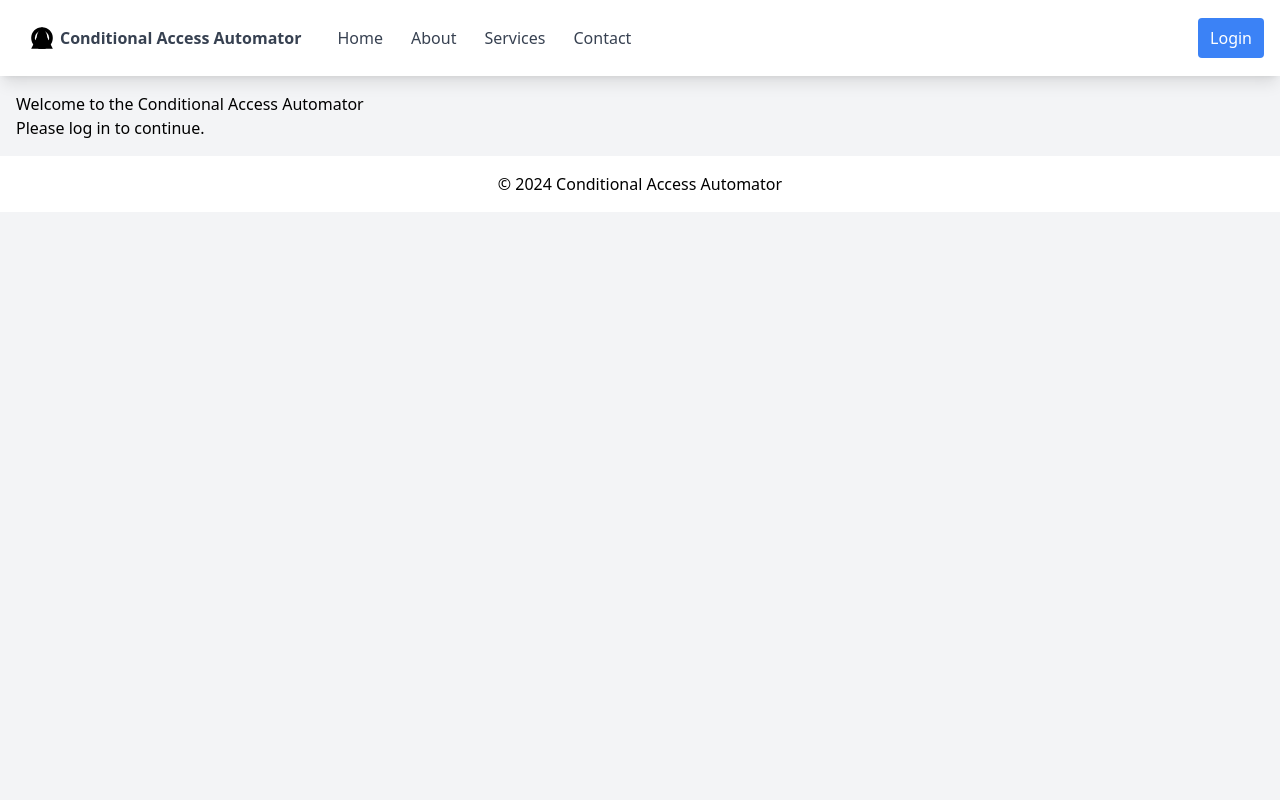
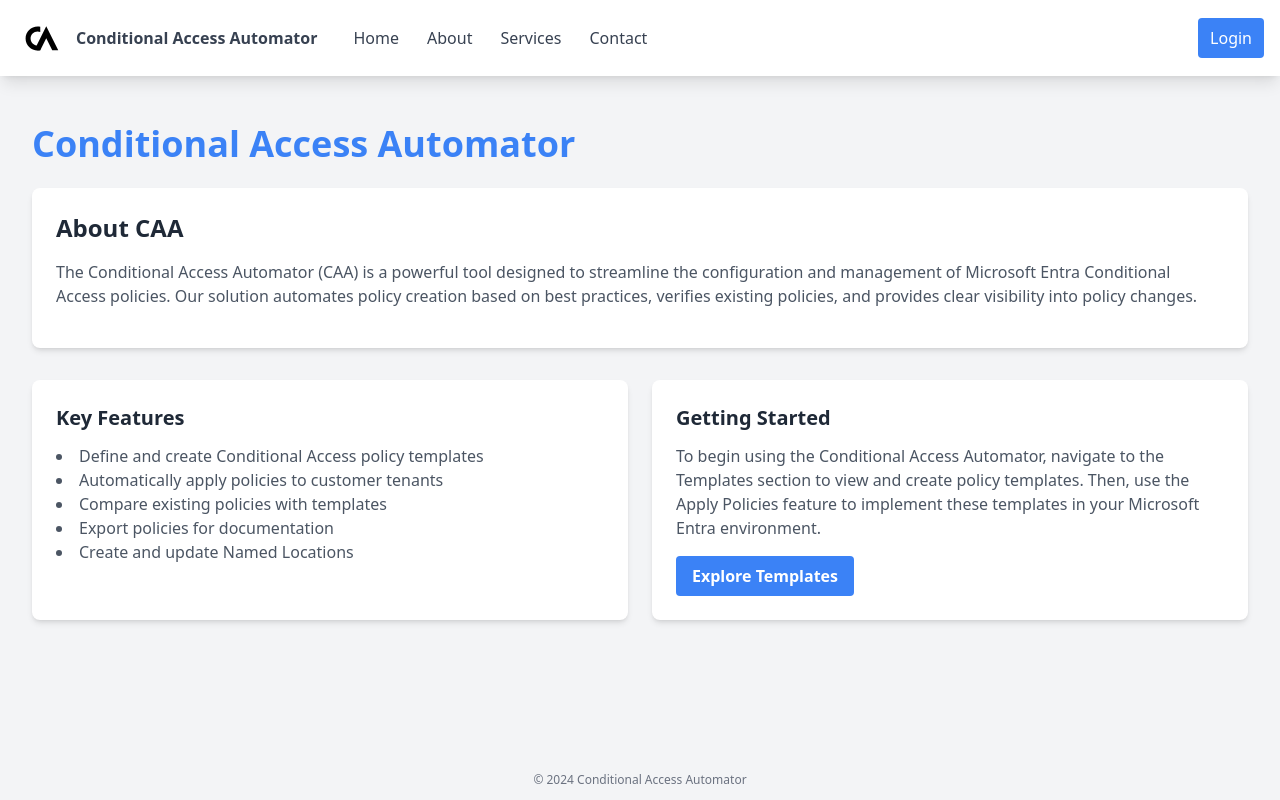
Before and after one commit to Megakuul/conditional-access-automator, a Flask app: page / in a window 1280 px wide. Run offline with Flask 3, Linux system fonts and the light colour scheme; some libraries are stand-ins or nearby versions.

Commit message:
fix: fix the mess

```diff
--- a/web/app.py
+++ b/web/app.py
@@ -17,8 +17,12 @@
 SCOPE = ['Policy.ReadWrite.ConditionalAccess', 'Policy.Read.All']
 
 @app.route('/')
-def index():
-    return render_template('index.html')
+def home():
+    return render_template('home.html')
+
+@app.route('/templates')
+def templates():
+    return render_template('templates.html')
 
 @app.route('/login')
 def login():
--- a/web/templates/base.html
+++ b/web/templates/base.html
@@ -4,59 +4,23 @@
   <meta charset="UTF-8">
   <meta name="viewport" content="width=device-width, initial-scale=1.0">
   <title>{% block title %}My Flask App{% endblock %}</title>
-  <!-- Tailwind CSS -->
   <script src="https://cdn.tailwindcss.com"></script>
-  <!-- MSAL.js Library -->
-  <!--<script src="https://alcdn.msauth.net/browser/2.34.0/js/msal-browser.min.js"></script>-->
-  <!-- Auth Script -->
-  <!--<script src="{{ url_for('static', filename='scripts/auth.js') }}"></script>-->
+  <script src="https://unpkg.com/htmx.org@1.9.10"></script>
+<!--
+  <script defer src="{{ url_for('static', filename='scripts/navigation-animation.js') }}"></script>
+  -->
+  <link rel="stylesheet" href="{{ url_for('static', filename='navigation-animation.css') }}">
+
 </head>
-<body class="bg-gray-100">
-  <!-- Navbar -->
-  <nav class="bg-white shadow-lg">
-    <div class="max-w-7xl mx-auto px-4">
-      <div class="flex justify-between">
-        <div class="flex space-x-4">
-          <!-- Logo -->
-          <div>
-            <a href="/" class="flex items-center py-5 px-2 text-gray-700 hover:text-gray-900">
-              <img src="{{ url_for('static', filename='assets/logo.svg') }}" alt="logo" class="h-9 w-9">
-              <span class="font-bold">Conditional Access Automator</span>
-            </a>
-          </div>
-          <!-- Primary Navbar items -->
-          <div class="hidden md:flex items-center space-x-1">
-            <a href="/" class="py-5 px-3 text-gray-700 hover:text-gray-900">Home</a>
-            <a href="/about" class="py-5 px-3 text-gray-700 hover:text-gray-900">About</a>
-            <a href="/services" class="py-5 px-3 text-gray-700 hover:text-gray-900">Services</a>
-            <a href="/contact" class="py-5 px-3 text-gray-700 hover:text-gray-900">Contact</a>
-          </div>
-        </div>
-        <!-- Secondary Navbar items -->
+<body class="bg-gray-100 flex flex-col min-h-screen">
+  {% include 'header.html' %}
 
-        <div class="hidden md:flex items-center space-x-1">
-          {% if 'user' in session %}
-            <span class="text-gray-700 ml-4">Hello, {{ session['user']['name'] }}</span>
-            <a href="{{ url_for('logout') }}" class="py-2 px-3 bg-gray-700 text-white rounded hover:bg-gray-600">Logout</a>
-          {% else %}
-            <a href="{{ url_for('login') }}" class="py-2 px-3 bg-blue-500 text-white rounded hover:bg-blue-400">Login</a>
-          {% endif %}
-        </div>
-
-      </div>
-    </div>
-  </nav>
-
-  <!-- Page-specific content -->
-  <div class="container mx-auto p-4">
+  <div id="content-container" class="container mx-auto p-4 flex-grow">
     {% block content %}
-    <!-- Content will be injected here -->
     {% endblock %}
   </div>
 
-  <!-- Footer (optional) -->
-  <footer class="bg-white text-center py-4">
-    <p>&copy; 2024 Conditional Access Automator</p>
-  </footer>
+  {% include 'footer.html' %}
+
 </body>
 </html>
--- /dev/null
+++ b/web/templates/footer.html
@@ -0,0 +1,3 @@
+<footer class="text-center text-gray-500 text-xs py-3">
+    <p>&copy; 2024 Conditional Access Automator</p>
+</footer>
--- /dev/null
+++ b/web/templates/header.html
@@ -0,0 +1,33 @@
+<nav class="bg-white shadow-lg">
+  <div class="max-w-7xl mx-auto px-4">
+    <div class="flex justify-between">
+      <div class="flex space-x-4">
+        <!-- Logo -->
+        <div>
+          <a href="/" class="flex items-center py-5 px-2 text-gray-700 hover:text-gray-900">
+            <img src="{{ url_for('static', filename='assets/logo.svg') }}" alt="logo" class="mr-4 h-9 w-9">
+            <span class="font-bold">Conditional Access Automator</span>
+          </a>
+        </div>
+        <!-- Primary Navbar items -->
+        <div class="hidden md:flex items-center space-x-1">
+          <a href="/" class="py-5 px-3 text-gray-700 hover:text-gray-900">Home</a>
+          <a href="/about" class="py-5 px-3 text-gray-700 hover:text-gray-900">About</a>
+          <a href="/services" class="py-5 px-3 text-gray-700 hover:text-gray-900">Services</a>
+          <a href="/contact" class="py-5 px-3 text-gray-700 hover:text-gray-900">Contact</a>
+        </div>
+      </div>
+      <!-- Secondary Navbar items -->
+
+      <div class="hidden md:flex items-center space-x-1">
+        {% if 'user' in session %}
+          <span class="text-gray-700 ml-4">Hello, {{ session['user']['name'] }}</span>
+          <a href="{{ url_for('logout') }}" class="py-2 px-3 bg-gray-700 text-white rounded hover:bg-gray-600">Logout</a>
+        {% else %}
+          <a href="{{ url_for('login') }}" class="py-2 px-3 bg-blue-500 text-white rounded hover:bg-blue-400">Login</a>
+        {% endif %}
+      </div>
+
+    </div>
+  </div>
+</nav>
--- /dev/null
+++ b/web/templates/home.html
@@ -0,0 +1,40 @@
+{% extends "base.html" %}
+
+{% block title %}CAA - Home{% endblock %}
+
+{% block content %}
+<div class="container mx-auto px-4 py-8">
+  <h1 class="text-4xl font-bold text-blue-500 mb-6"> Conditional Access Automator</h1>
+
+  <div class="bg-white shadow-md rounded-lg p-6 mb-8">
+    <h2 class="text-2xl font-semibold text-gray-800 mb-4">About CAA</h2>
+    <p class="text-gray-600 mb-4">
+      The Conditional Access Automator (CAA) is a powerful tool designed to streamline the configuration and management of Microsoft Entra Conditional Access policies. Our solution automates policy creation based on best practices, verifies existing policies, and provides clear visibility into policy changes.
+    </p>
+  </div>
+
+  <div class="grid md:grid-cols-2 gap-6">
+    <div class="bg-white shadow-md rounded-lg p-6">
+      <h3 class="text-xl font-semibold text-gray-800 mb-3">Key Features</h3>
+      <ul class="list-disc list-inside text-gray-600">
+        <li>Define and create Conditional Access policy templates</li>
+        <li>Automatically apply policies to customer tenants</li>
+        <li>Compare existing policies with templates</li>
+        <li>Export policies for documentation</li>
+        <li>Create and update Named Locations</li>
+      </ul>
+    </div>
+    <div class="bg-white shadow-md rounded-lg p-6">
+      <h3 class="text-xl font-semibold text-gray-800 mb-3">Getting Started</h3>
+      <p class="text-gray-600 mb-4">
+        To begin using the Conditional Access Automator, navigate to the Templates section to view and create policy templates. Then, use the Apply Policies feature to implement these templates in your Microsoft Entra environment.
+      </p>
+      <a href="#" class="inline-block bg-blue-500 hover:bg-blue-600 text-white font-bold py-2 px-4 rounded transition duration-300">
+        Explore Templates
+      </a>
+    </div>
+  </div>
+</div>
+
+
+{% endblock %}
--- a/web/templates/index.html
+++ /dev/null
@@ -1,9 +0,0 @@
-{% extends "base.html" %}
-{% block content %}
-  {% if user %}
-    <h1>Welcome, {{ user['name'] }}!</h1>
-  {% else %}
-    <h1>Welcome to the Conditional Access Automator</h1>
-    <p>Please <a href="{{ url_for('login') }}">log in</a> to continue.</p>
-  {% endif %}
-{% endblock %}
```
Also changed, not shown: web/static/scripts/templates.js (added, +46 -0 lines), web/templates/templates.html (added, +39 -0 lines), web/static/assets/logo.svg, 3 other files.
